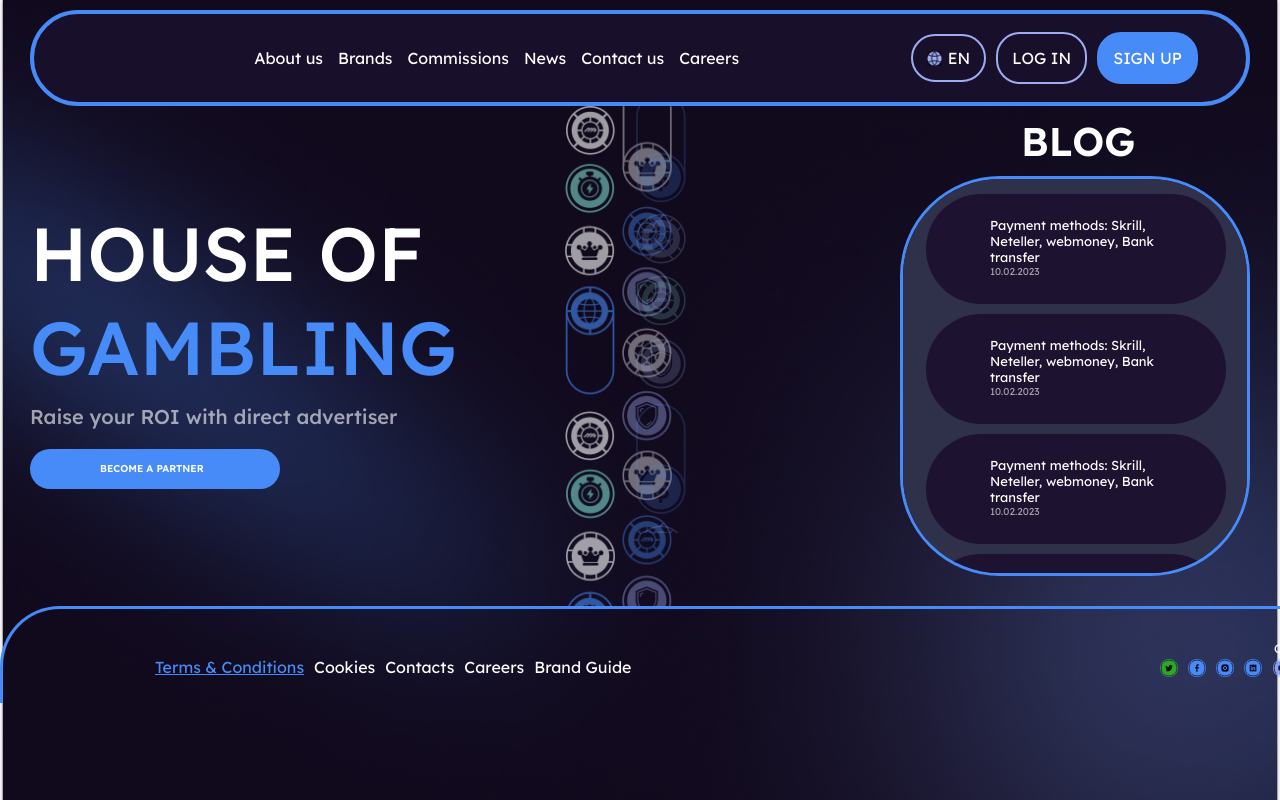
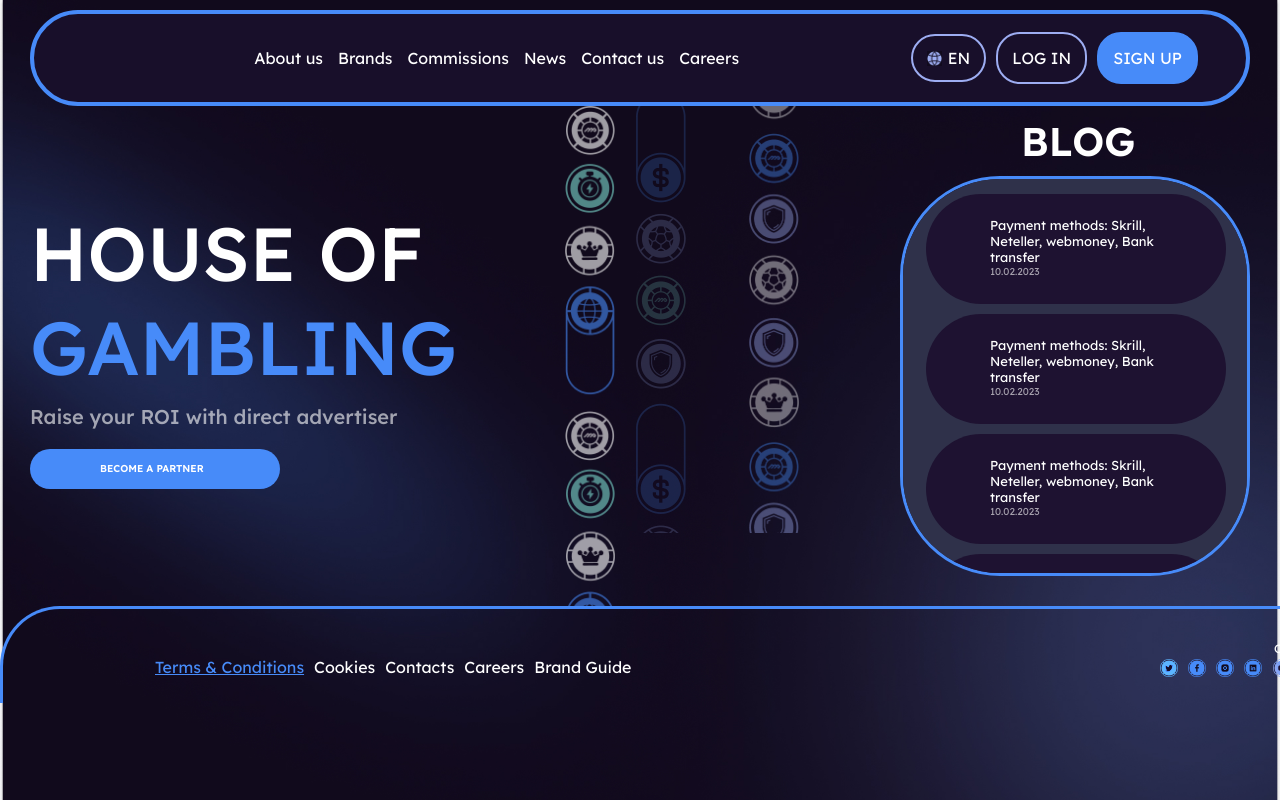
Before and after one commit to VaniyOstapenko/HouseOfGambling, a React (Vite) app in the folder client/: page / in a window 1280 px wide. In both pictures the pointer is over the element 1169 px from the left and 668 px from the top of the page. Shown: the top 800 px of the page. Built offline with nearby package versions, Linux system fonts and the light colour scheme.

Commit message:
HouseOfGambling

```diff
--- a/client/src/Pages/Footer/style.module.css
+++ b/client/src/Pages/Footer/style.module.css
@@ -48,7 +48,7 @@
           width: 18px;
           height: 18px;
           &:hover {
-            filter: hue-rotate(250deg);
+            filter: brightness(1.3);
           }
         }
         .facebook {
@@ -58,7 +58,7 @@
           width: 18px;
           height: 18px;
           &:hover {
-            filter: hue-rotate(150deg);
+            filter: brightness(1.3);
           }
         }
         .instagram {
@@ -68,7 +68,7 @@
           width: 18px;
           height: 18px;
           &:hover {
-            filter: hue-rotate(100deg);
+            filter: hue-rotate(110deg);
           }
         }
         .link {
@@ -78,7 +78,7 @@
           width: 18px;
           height: 18px;
           &:hover {
-            filter: hue-rotate(45deg);
+            filter: brightness(1.3);
           }
         }
         .youtube {
@@ -88,7 +88,7 @@
           width: 18px;
           height: 18px;
           &:hover {
-            filter: hue-rotate(120deg);
+            filter: brightness(1.5) invert(1);
           }
         }
         .spotify {
@@ -98,7 +98,7 @@
           width: 18px;
           height: 18px;
           &:hover {
-            filter: brightness(1.9)
+            filter: hue-rotate(250deg);
           }
         }
         .telegram {
@@ -108,7 +108,7 @@
           width: 18px;
           height: 18px;
           &:hover {
-            filter: hue-rotate(175deg);
+            filter: brightness(1.3);
           }
         }
         .vk {
@@ -118,7 +118,7 @@
           width: 18px;
           height: 18px;
           &:hover {
-            filter: hue-rotate(300deg);
+            filter: brightness(1.3);
           }
         }
       }
--- a/client/src/Pages/Main/style.module.css
+++ b/client/src/Pages/Main/style.module.css
@@ -66,6 +66,10 @@
       width: 50px;
       height: 500px;
       opacity: 1px;
+      position: absolute;
+      left: 749px;
+      z-index: 0;
+      animation: moveDown ease 1s infinite alternate;
     }
   }
 
```
